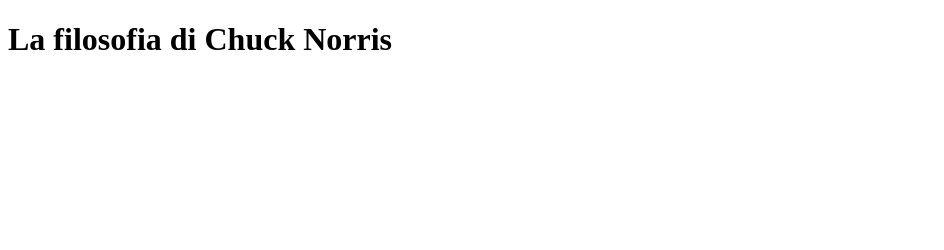
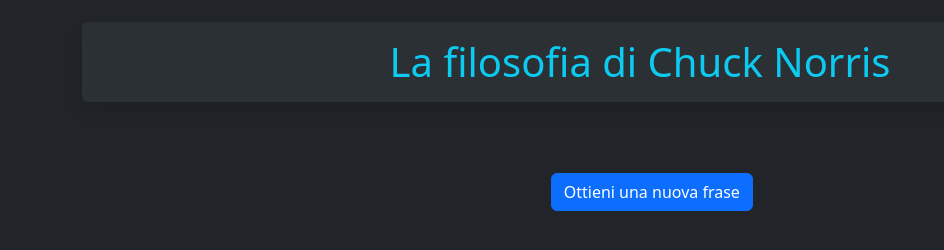
Before and after one commit to nicolaschianchiitis/AJAX-Chuck-Norris, a plain HTML site: page index.html in a window 1280 px wide. Shown: the whole page, without its empty margins (0-944 px from the left). Drawn offline with nearby package versions, Linux system fonts and the light colour scheme; no server answers.

Commit message:
Pagina completata

```diff
--- a/index.html
+++ b/index.html
@@ -1,14 +1,20 @@
 <!DOCTYPE html>
-<html lang="it">
+<html lang="it" data-bs-theme="dark">
     <head>
         <meta charset="UTF-8">
         <meta name="viewport" content="width=device-width, initial-scale=1.0">
-        <title>Prova AJAX</title>
+        <title>Chuck Norris - AJAX</title>
+        <!-- CSS Bootstrap -->
+        <link href="https://cdn.jsdelivr.net/npm/bootstrap@5.3.3/dist/css/bootstrap.min.css" rel="stylesheet" integrity="sha384-QWTKZyjpPEjISv5WaRU9OFeRpok6YctnYmDr5pNlyT2bRjXh0JMhjY6hW+ALEwIH" crossorigin="anonymous">
     </head>
     <body>
-        <h1>La filosofia di Chuck Norris</h1>
-        <p id="sentence"></p>
+        <div id="container" class="container-xl">
+            <h1 class="h1 text-center text-info shadow p-3 mb-5 bg-body-tertiary rounded" style="margin-top: 2%;">La filosofia di Chuck Norris</h1>
+            <p id="sentence" class="text-center"></p>
+            <button type="button" class="btn btn-primary" style="margin-top: 2%; margin-left: 42%;" onclick="nuovaFrase()">Ottieni una nuova frase</button>
+        </div>
         <script>
+            function nuovaFrase(){
                 let url = "https://api.chucknorris.io/jokes/random";
                 fetch(url)
                 .then(
@@ -21,6 +27,9 @@
                         document.getElementById("sentence").innerHTML = result.value
                     }
                 );
+            }
         </script>
+        <!-- Script Bootstrap -->
+        <script src="https://cdn.jsdelivr.net/npm/bootstrap@5.3.3/dist/js/bootstrap.bundle.min.js" integrity="sha384-YvpcrYf0tY3lHB60NNkmXc5s9fDVZLESaAA55NDzOxhy9GkcIdslK1eN7N6jIeHz" crossorigin="anonymous"></script>
     </body>
 </html>
```
Lines whose indentation alone changed are shown as unchanged.
